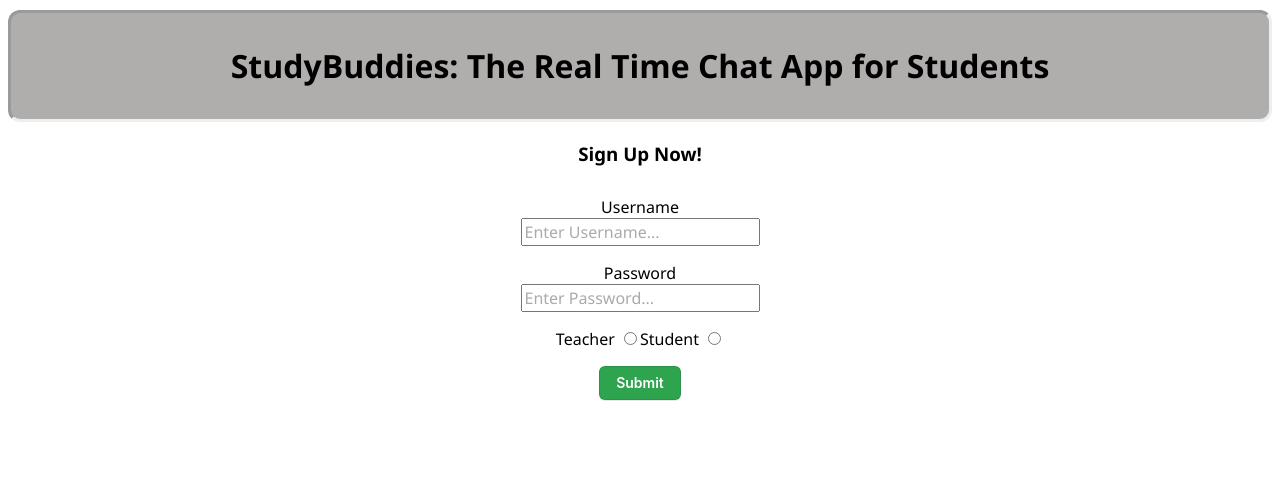
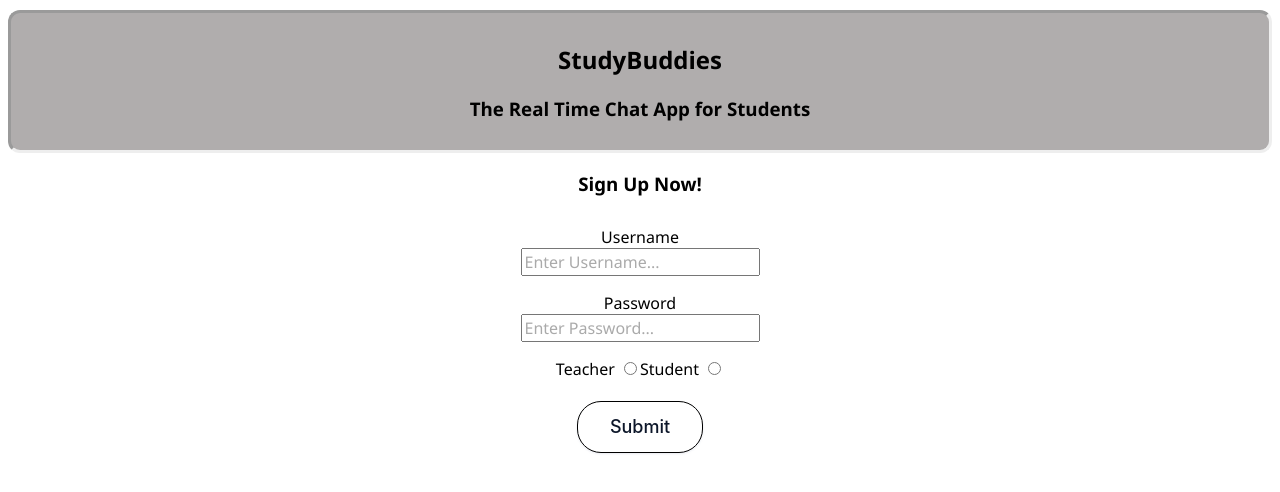
Before and after one commit to clozzi/studybuddies-lite, a React (Vite) app in the folder client/: page /signup in a window 1280 px wide. Shown: the top 492 px of the page. Built offline with nearby package versions, Linux system fonts and the light colour scheme; no server answers.

Commit message:
cornered logout btn; btn css

```diff
--- a/client/src/components/auth/NavBar.jsx
+++ b/client/src/components/auth/NavBar.jsx
@@ -16,12 +16,19 @@ function NavBar() {
         <div className="nav-bar">
             {user ? (
                 <nav>
-                <h1 >StudyBuddies: The Real Time Chat App for Students</h1>
+                    <div style={{ textAlign: "end"}}>
+                        <button onClick={logout} className="danger-btn" style={{ fontSize: "xx-small", padding: "10px"}}>Logout</button>
+                    </div>
+                <h1>StudyBuddies</h1>
+                <h3>The Real Time Chat App for Students</h3>
                 <NavLink to={`/user/${user.id}`} className='nav-link' onClick={handleBadDisconnect} >Home</NavLink>
-                <button onClick={logout} style={{color: '#870505'}}>Logout</button>
                 </nav>
             ) : (
-                <h1 >StudyBuddies: The Real Time Chat App for Students</h1>
+                <nav>
+                <h1>StudyBuddies</h1>
+                <h3>The Real Time Chat App for Students</h3>
+                </nav>
+
             )}
         </div>
     )
--- a/client/src/components/pages/Group.jsx
+++ b/client/src/components/pages/Group.jsx
@@ -103,7 +103,7 @@ function Group() {
                     )}
                     {user ? (
                         user.students ? (
-                            <button onClick={() => setIsEditing((isEditing) => !isEditing)}>
+                            <button onClick={() => setIsEditing((isEditing) => !isEditing)} className="danger-btn">
                                 <span role="img" aria-label="edit">
                                 Edit Group Details ✏️
                                 </span>
@@ -164,7 +164,7 @@ function Group() {
                                 onChange={(e) => {setUserInput(e.target.value)}}>
                             </input>
                             <button onClick={sendMessage}>Send</button>
-                            <button onClick={disconnectWS} style={{color: '#870505'}}>Disconnect</button>
+                            <button onClick={disconnectWS} className="danger-btn">Disconnect</button>
                         </div>
                     ) : (
                         <button onClick={connectWS}>Activate Chat</button>
--- a/client/src/components/pages/Home.jsx
+++ b/client/src/components/pages/Home.jsx
@@ -38,7 +38,7 @@ function Home() {
                             {user.students ? (
                                 <>
                                 <NavLink to={`/student-groups/${group.id}`} className='nav-link'>Edit Roster</NavLink>
-                                <button onClick={() => deleteGroup(group.id)} >Delete Group</button>
+                                <button onClick={() => deleteGroup(group.id)} className="danger-btn">Delete Group</button>
                                 </>
                             ) : (
                                 null
--- a/client/src/index.css
+++ b/client/src/index.css
@@ -172,188 +172,116 @@ input {
   padding: 0;
 }
 
+button {
+  background-color: #fff;
+  border: 1px solid black;
+  border-radius: 1.5rem;
+  box-sizing: border-box;
+  color: #0d172a;
+  cursor: pointer;
+  display: inline-block;
+  font-family: "Basier circle",-apple-system,system-ui,"Segoe UI",Roboto,"Helvetica Neue",Arial,"Noto Sans",sans-serif,"Apple Color Emoji","Segoe UI Emoji","Segoe UI Symbol","Noto Color Emoji";
+  font-size: 14px;
+  font-weight: 500;
+  line-height: 1;
+  padding: 1rem 1.6rem;
+  text-align: center;
+  text-decoration: none #0d172a solid;
+  text-decoration-thickness: auto;
+  transition: all .1s cubic-bezier(.4, 0, .2, 1);
+  box-shadow: 0px 1px 2px rgba(166, 175, 195, 0.25);
+  user-select: none;
+  -webkit-user-select: none;
+  touch-action: manipulation;
+  margin: 5px;
+}
 
+button:hover {
+  background-color: #1e293b;
+  color: #ccc;
+}
 
+@media (min-width: 768px) {
+  button {
+    font-size: 1.125rem;
+    padding: 1rem 2rem;
+  }
+}
 
-
-/* button {
-  color: black;
-  background-color: #d1e0e0;
-  font-size: small;
-  padding: 10px;
-  border-radius: 12px;
+.danger-btn {
+  background-color: #fff;
   border: 1px solid black;
+  border-radius: 1.5rem;
+  box-sizing: border-box;
+  color: #0d172a;
   cursor: pointer;
-  transition-duration: 0.4s;
+  display: inline-block;
+  font-family: "Basier circle",-apple-system,system-ui,"Segoe UI",Roboto,"Helvetica Neue",Arial,"Noto Sans",sans-serif,"Apple Color Emoji","Segoe UI Emoji","Segoe UI Symbol","Noto Color Emoji";
+  font-size: 14px;
+  font-weight: 500;
+  line-height: 1;
+  padding: 1rem 1.6rem;
+  text-align: center;
+  text-decoration: none #0d172a solid;
+  text-decoration-thickness: auto;
+  transition: all .1s cubic-bezier(.4, 0, .2, 1);
+  box-shadow: 0px 1px 2px rgba(166, 175, 195, 0.25);
+  user-select: none;
+  -webkit-user-select: none;
+  touch-action: manipulation;
   margin: 10px;
 }
 
-button:hover {
-  background-color: gray;
-  color: white;
-} */
+.danger-btn:hover {
+  background-color: #1e293b;
+  color: #e31919;
+}
 
+@media (min-width: 768px) {
+  .danger-btn {
+    font-size: 1.125rem;
+    padding: 1rem 2rem;
+  }
+}
 
-/* .nav-link {
-  color: black;
-  background-color: #d1e0e0;
-  font-size: small;
-  padding: 10px;
+.nav-link {
+  background-color: #fff;
   border: 1px solid black;
-  border-radius: 12px;
+  border-radius: 1.5rem;
+  box-sizing: border-box;
+  color: #0d172a;
   cursor: pointer;
-  transition-duration: 0.4s;
-  text-decoration: none;
-  margin: 15px;
+  display: inline-block;
+  font-family: "Basier circle",-apple-system,system-ui,"Segoe UI",Roboto,"Helvetica Neue",Arial,"Noto Sans",sans-serif,"Apple Color Emoji","Segoe UI Emoji","Segoe UI Symbol","Noto Color Emoji";
+  font-size: 14px;
+  font-weight: 500;
+  line-height: 1;
+  padding: 1rem 1.6rem;
+  text-align: center;
+  text-decoration: none #0d172a solid;
+  text-decoration-thickness: auto;
+  transition: all .1s cubic-bezier(.4, 0, .2, 1);
+  box-shadow: 0px 1px 2px rgba(166, 175, 195, 0.25);
+  user-select: none;
+  -webkit-user-select: none;
+  touch-action: manipulation;
+  margin: 10px;
 }
 
 .nav-link:hover {
-  background-color: gray;
-  color: white;
-} */
-
-
-
-button {
-  appearance: none;
-  background-color: #2ea44f;
-  border: 1px solid rgba(27, 31, 35, .15);
-  border-radius: 6px;
-  box-shadow: rgba(27, 31, 35, .1) 0 1px 0;
-  box-sizing: border-box;
-  color: #fff;
-  cursor: pointer;
-  display: inline-block;
-  font-family: -apple-system,system-ui,"Segoe UI",Helvetica,Arial,sans-serif,"Apple Color Emoji","Segoe UI Emoji";
-  font-size: 14px;
-  font-weight: 600;
-  line-height: 20px;
-  padding: 6px 16px;
-  position: relative;
-  text-align: center;
-  text-decoration: none;
-  user-select: none;
-  -webkit-user-select: none;
-  touch-action: manipulation;
-  vertical-align: middle;
-  white-space: nowrap;
+  background-color: #1e293b;
+  color: #ccc;
 }
 
-button:focus:not(:focus-visible):not(.focus-visible) {
-  box-shadow: none;
-  outline: none;
-}
-
-button:hover {
-  background-color: #2c974b;
-}
-
-button:focus {
-  box-shadow: rgba(46, 164, 79, .4) 0 0 0 3px;
-  outline: none;
-}
-
-.nav-link {
-  align-items: center;
-  appearance: none;
-  background-color: #fff;
-  border-radius: 24px;
-  border-style: none;
-  box-shadow: rgba(0, 0, 0, .2) 0 3px 5px -1px,rgba(0, 0, 0, .14) 0 6px 10px 0,rgba(0, 0, 0, .12) 0 1px 18px 0;
-  box-sizing: border-box;
-  color: #3c4043;
-  cursor: pointer;
-  display: inline-flex;
-  fill: currentcolor;
-  font-family: "Google Sans",Roboto,Arial,sans-serif;
-  font-size: 14px;
-  font-weight: 500;
-  height: 48px;
-  justify-content: center;
-  letter-spacing: .25px;
-  line-height: normal;
-  max-width: 100%;
-  overflow: visible;
-  padding: 2px 24px;
-  position: relative;
-  text-align: center;
-  text-transform: none;
-  transition: box-shadow 280ms cubic-bezier(.4, 0, .2, 1),opacity 15ms linear 30ms,transform 270ms cubic-bezier(0, 0, .2, 1) 0ms;
-  user-select: none;
-  -webkit-user-select: none;
-  touch-action: manipulation;
-  width: auto;
-  will-change: transform,opacity;
-  z-index: 0;
-  margin: 10px;
-  text-decoration: none;
-}
-
-.nav-link:hover {
-  background: #F6F9FE;
-  color: #174ea6;
-}
-
-.nav-link:active {
-  box-shadow: 0 4px 4px 0 rgb(60 64 67 / 30%), 0 8px 12px 6px rgb(60 64 67 / 15%);
-  outline: none;
-}
-
-.nav-link:focus {
-  outline: none;
-  border: 2px solid #4285f4;
-}
-
-.nav-link:not(:disabled) {
-  box-shadow: rgba(60, 64, 67, .3) 0 1px 3px 0, rgba(60, 64, 67, .15) 0 4px 8px 3px;
-}
-
-.nav-link:not(:disabled):hover {
-  box-shadow: rgba(60, 64, 67, .3) 0 2px 3px 0, rgba(60, 64, 67, .15) 0 6px 10px 4px;
-}
-
-.nav-link:not(:disabled):focus {
-  box-shadow: rgba(60, 64, 67, .3) 0 1px 3px 0, rgba(60, 64, 67, .15) 0 4px 8px 3px;
-}
-
-.nav-link:not(:disabled):active {
-  box-shadow: rgba(60, 64, 67, .3) 0 4px 4px 0, rgba(60, 64, 67, .15) 0 8px 12px 6px;
-}
-
-.nav-link:disabled {
-  box-shadow: rgba(60, 64, 67, .3) 0 1px 3px 0, rgba(60, 64, 67, .15) 0 4px 8px 3px;
-}
-
-
-
-
-
-
-
-
-
-
-
-
-
-
-
-
-
-.signup-link {
-  display: inline-block;
-  color: black;
-  background-color: #d1e0e0;
-  font-size: small;
-  padding: 10px;
-  border: 1px solid black;
-  border-radius: 12px;
-  cursor: pointer;
-  transition-duration: 0.4s;
-  text-decoration: none;
+@media (min-width: 768px) {
+  .nav-link {
+    font-size: 1.125rem;
+    padding: 1rem 2rem;
+  }
 }
 
 .nav-bar {
+  justify-content: center;
   background-color: #b0adad;
   border-radius: 12px;
   padding: 10px;
```
